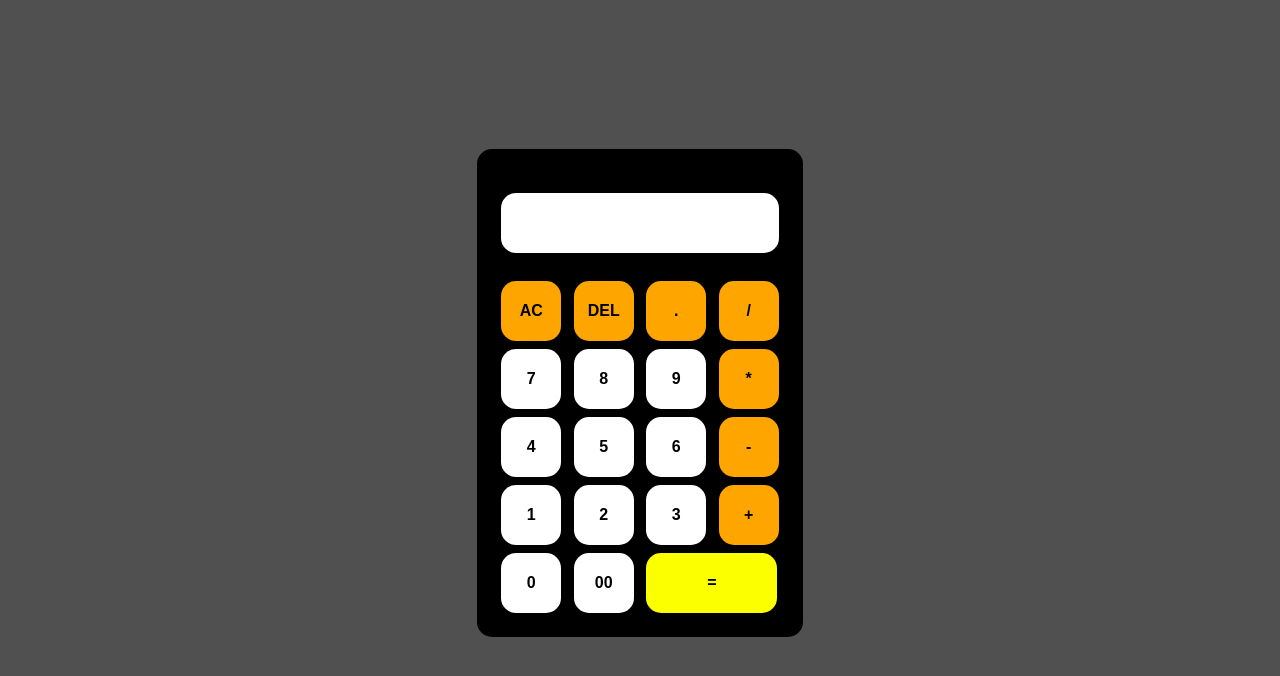
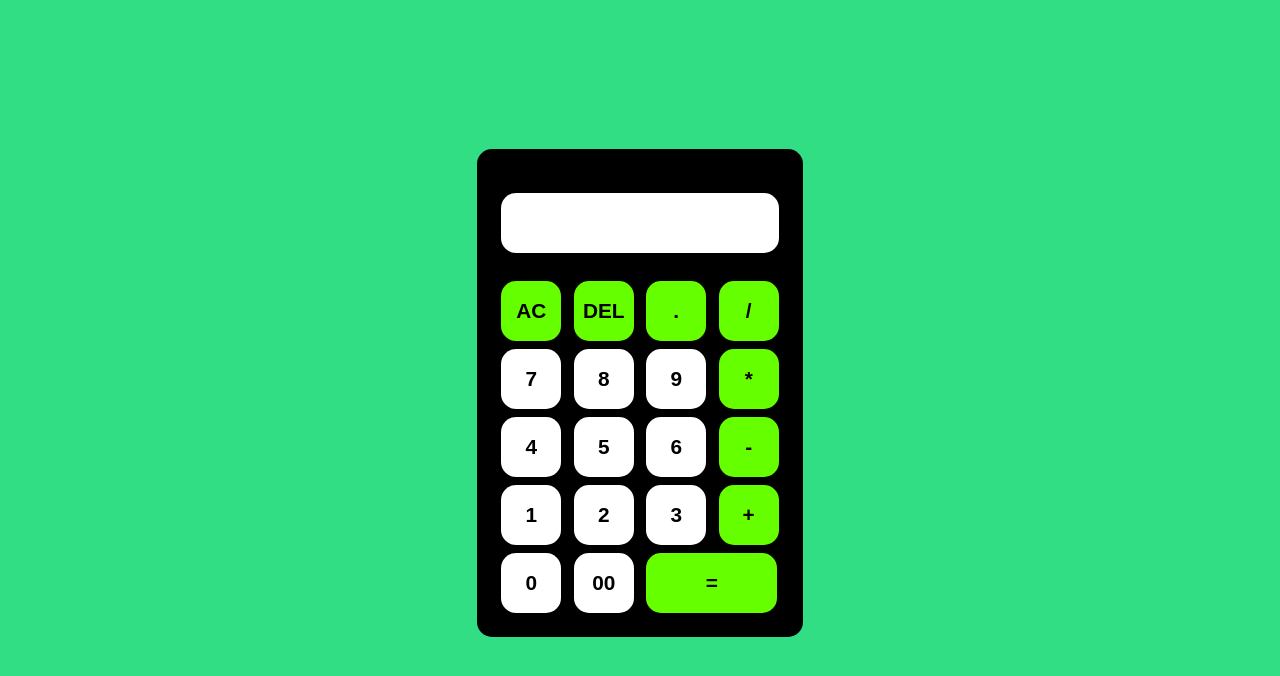
Before and after one commit to VedantCode04/vedantCalc.io, a plain HTML site: page index.html in a window 1280 px wide. Shown: the part 100-776 px from the top of the page. Drawn offline with Linux system fonts and the light colour scheme.

Commit message:
Update style.css

```diff
--- a/style.css
+++ b/style.css
@@ -18,7 +18,7 @@ h1{
 .container {
     width: 100%;
     height: 100vh;
-    background: rgb(80, 80, 80);
+    background-color: #32de84;
     display: flex;
     align-items: center;
     justify-content: center;
@@ -41,7 +41,7 @@ h1{
     background-color: rgb(255, 255, 255);
     color: rgb(0, 0, 0);
     font-weight: 700;
-    font-size: 100%;
+    font-size: 130%;
 
     transition: 0.3s;
 }
@@ -60,12 +60,12 @@ form .disp input {
 }
 
 .calculator form div .operator {
-    background-color: orange;
+    background-color: #66FF00;
 }
 
 #eql {
     width: 46%;
-    background-color: rgb(251, 255, 0);
+    background-color: #66FF00;
     color: rgb(0, 0, 0);
     transition: 0.3s;
 }
@@ -79,7 +79,7 @@ div input:not(#text):hover{
 }
 
 .container form .operator:hover {
-    background-color: rgb(255, 196, 87);
+    background-color: #1CAC78;
 }
 
 #eql:hover {
```
